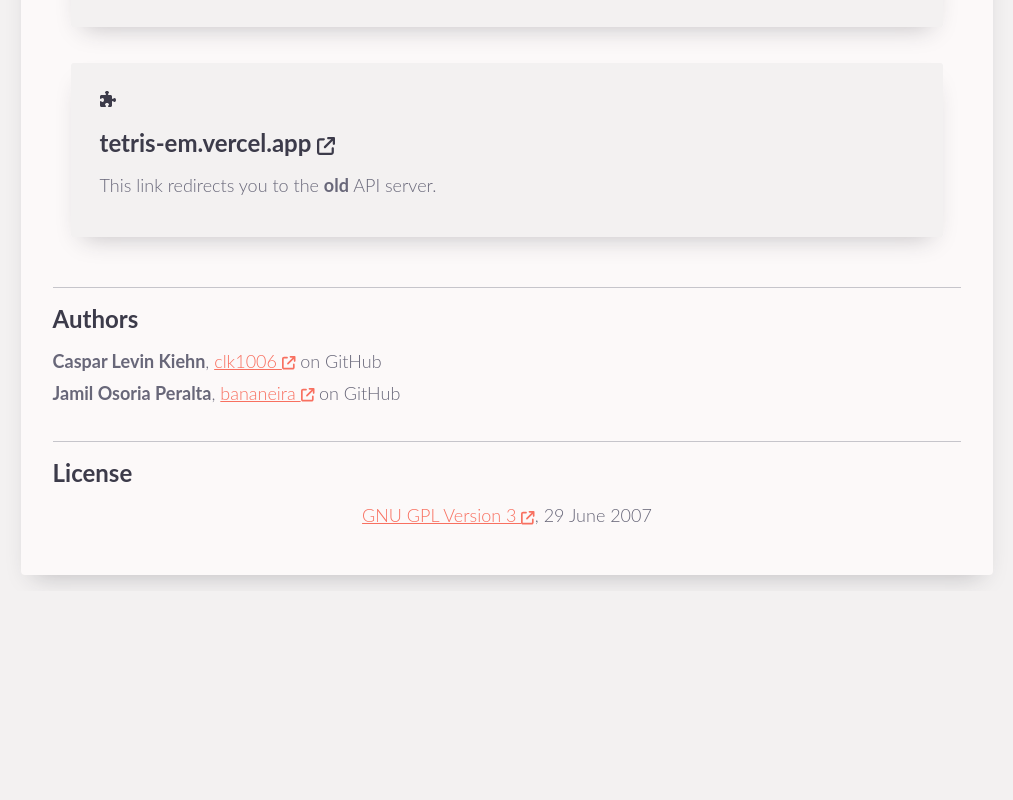
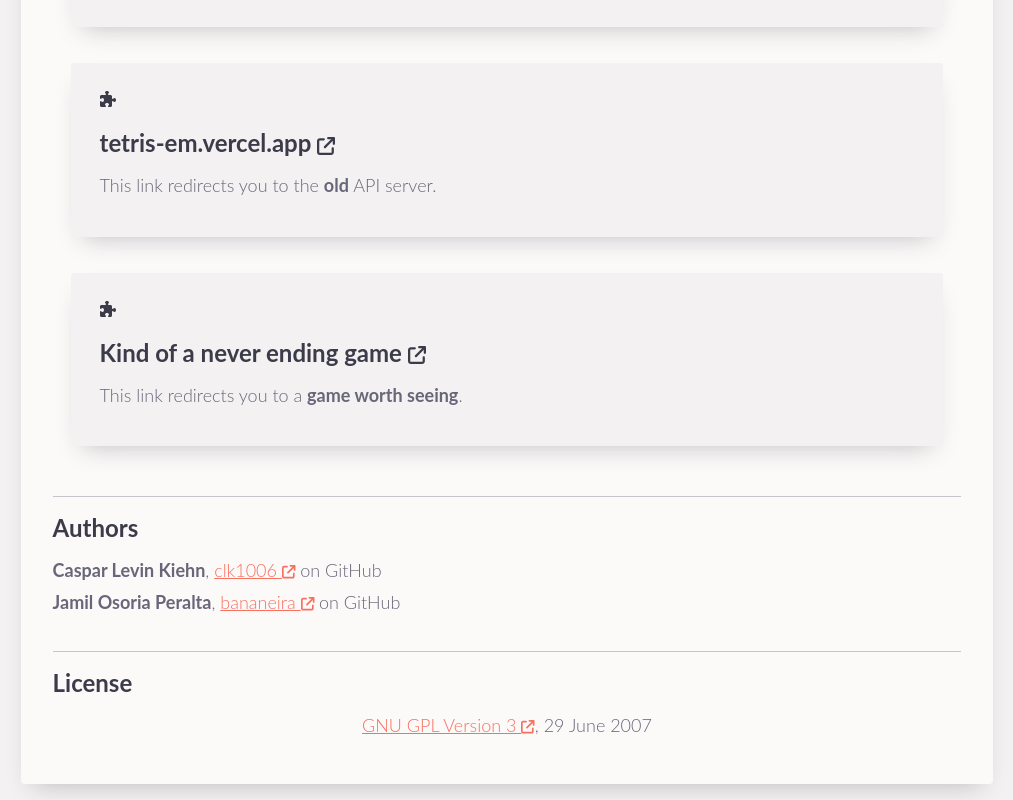
Before and after one commit to clk1006/teris, a Next.js app: page /docs in a window 1280 px wide. Shown: the part 1549-2349 px from the top of the page, without its empty margins (133-1146 px from the left). Before the commit the page ends 2140 px from the top, so only its background shows below. Built offline with nearby package versions, Linux system fonts and the light colour scheme.

Commit message:
added funny link

```diff
--- a/pages/docs/index.js
+++ b/pages/docs/index.js
@@ -148,6 +148,17 @@ export default function Docs() {
                                         <p>This link redirects you to the <b>old</b> API server.</p>
                                     </div>
                                 </a>
+
+                                <a href="https://tetris-em.herokuapp.com/game?gameId=558"
+                                   target="_blank" rel="noreferrer">
+                                    <div className="reference-box">
+                                        <FontAwesomeIcon className="ref-box-icon" icon={faPuzzlePiece}></FontAwesomeIcon>
+                                        <h2>Kind of a never ending game <FontAwesomeIcon
+                                            size="xs"
+                                            icon={faExternalLink}/></h2>
+                                        <p>This link redirects you to a <b>game worth seeing</b>.</p>
+                                    </div>
+                                </a>
                             </div>
                         </div>
 
```
